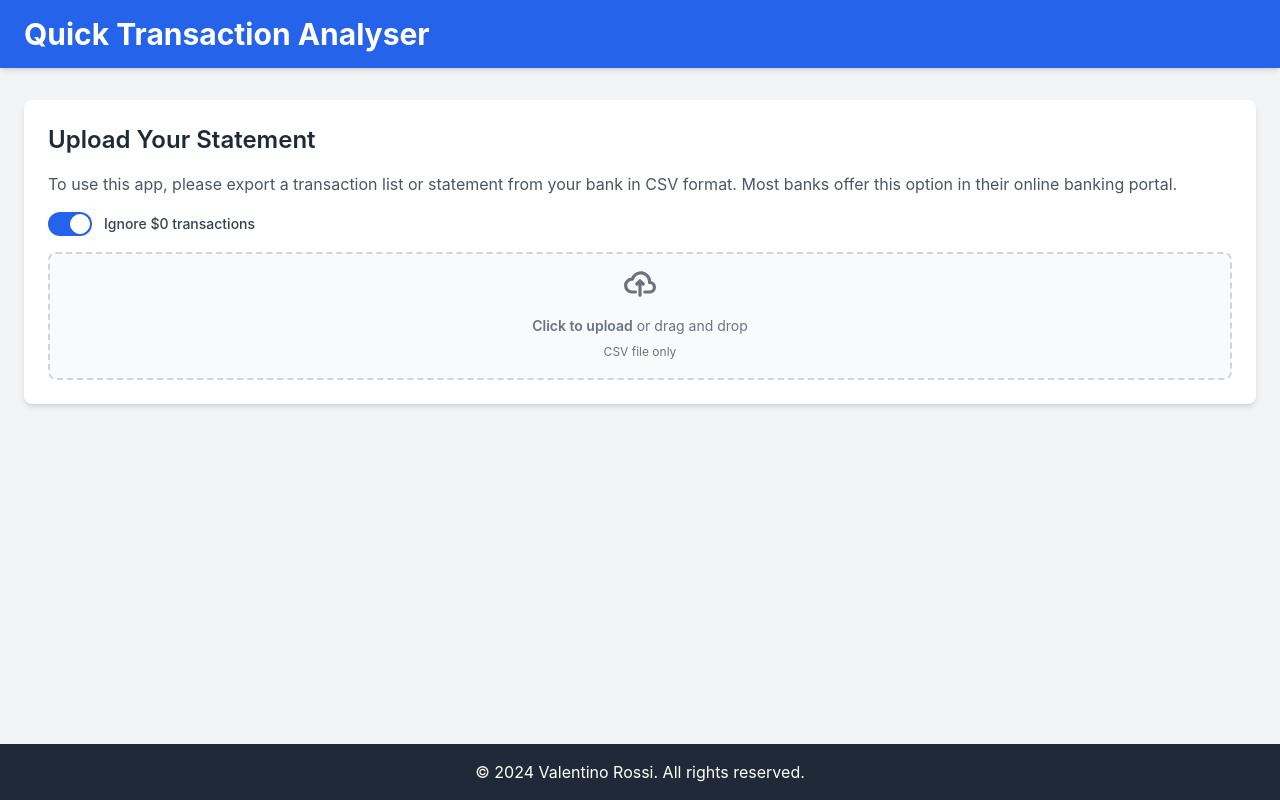
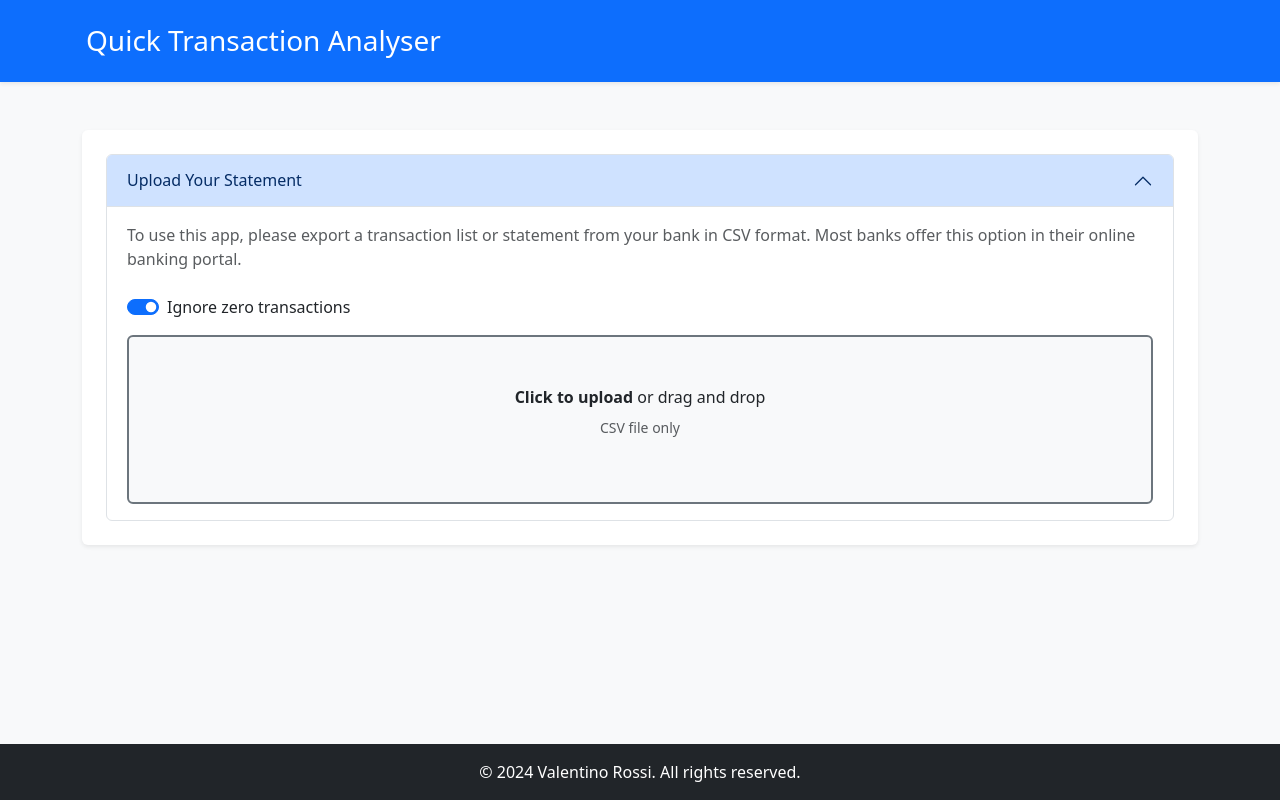
Before and after one commit to vjrossi/credit-card-expense-tracker, a React (Create React App) app: page /#/ in a window 1280 px wide. Built offline with nearby package versions, Linux system fonts and the light colour scheme.

Commit message:
visual changes

```diff
--- a/package.json
+++ b/package.json
@@ -3,15 +3,18 @@
   "version": "0.1.0",
   "private": true,
   "dependencies": {
+    "@headlessui/react": "^2.1.8",
     "@testing-library/jest-dom": "^5.17.0",
     "@testing-library/react": "^13.4.0",
     "@testing-library/user-event": "^13.5.0",
     "@types/node": "^16.18.108",
     "@types/react": "^18.3.8",
     "@types/react-dom": "^18.3.0",
+    "bootstrap": "^5.3.2",
     "chart.js": "^4.4.4",
     "date-fns": "^4.1.0",
     "react": "^18.3.1",
+    "react-bootstrap": "^2.10.4",
     "react-chartjs-2": "^5.2.0",
     "react-dom": "^18.3.1",
     "react-router-dom": "^6.26.2",
--- a/src/components/FileUpload.tsx
+++ b/src/components/FileUpload.tsx
@@ -1,13 +1,15 @@
 import React, { ChangeEvent, useState, DragEvent } from 'react';
+import { Form } from 'react-bootstrap';
 
 interface FileUploadProps {
   onFileContentChange: (content: string) => void;
   ignoreZeroTransactions: boolean;
   onIgnoreZeroTransactionsChange: (ignore: boolean) => void;
   isFileUploaded: boolean;
+  setIsUploadSectionExpanded: (isExpanded: boolean) => void;
 }
 
-const FileUpload: React.FC<FileUploadProps> = ({ onFileContentChange, ignoreZeroTransactions, onIgnoreZeroTransactionsChange, isFileUploaded }) => {
+const FileUpload: React.FC<FileUploadProps> = ({ onFileContentChange, ignoreZeroTransactions, onIgnoreZeroTransactionsChange, isFileUploaded, setIsUploadSectionExpanded }) => {
   const [isDragging, setIsDragging] = useState(false);
 
   const handleFileChange = (event: ChangeEvent<HTMLInputElement>) => {
@@ -17,6 +19,7 @@ const FileUpload: React.FC<FileUploadProps> = ({ onFileContentChange, ignoreZero
       reader.onload = (e) => {
         const content = e.target?.result as string;
         onFileContentChange(content);
+        setIsUploadSectionExpanded(false);
       };
       reader.readAsText(file);
     }
@@ -46,48 +49,45 @@ const FileUpload: React.FC<FileUploadProps> = ({ onFileContentChange, ignoreZero
       reader.onload = (e) => {
         const content = e.target?.result as string;
         onFileContentChange(content);
+        setIsUploadSectionExpanded(false);
       };
       reader.readAsText(file);
     }
   };
 
   return (
-    <div className="flex flex-col items-center justify-center w-full">
-      <div className="flex items-center justify-between w-full mb-4">
-        <label htmlFor="ignore-zero-transactions" className="inline-flex items-center cursor-pointer">
-          <input
-            type="checkbox"
-            id="ignore-zero-transactions"
-            className="sr-only peer"
-            checked={ignoreZeroTransactions}
-            onChange={(e) => onIgnoreZeroTransactionsChange(e.target.checked)}
-            disabled={isFileUploaded}
-          />
-          <div className="relative w-11 h-6 bg-gray-200 peer-focus:outline-none peer-focus:ring-4 peer-focus:ring-blue-300 rounded-full peer peer-checked:after:translate-x-full rtl:peer-checked:after:-translate-x-full peer-checked:after:border-white after:content-[''] after:absolute after:top-[2px] after:start-[2px] after:bg-white after:border-gray-300 after:border after:rounded-full after:h-5 after:w-5 after:transition-all peer-checked:bg-blue-600 peer-disabled:opacity-50 peer-disabled:cursor-not-allowed"></div>
-          <span className="ml-3 text-sm font-medium text-gray-700 peer-disabled:text-gray-400">Ignore $0 transactions</span>
-        </label>
-      </div>
+    <div>
+      <Form.Check
+        type="switch"
+        id="ignore-zero-transactions"
+        label="Ignore zero transactions"
+        checked={ignoreZeroTransactions}
+        onChange={(e: React.ChangeEvent<HTMLInputElement>) => onIgnoreZeroTransactionsChange(e.target.checked)}
+        className="mb-3"
+      />
       <label
         htmlFor="file-upload"
-        className={`flex flex-col items-center justify-center w-full h-32 border-2 border-dashed rounded-lg cursor-pointer bg-gray-50 hover:bg-gray-100 ${isDragging ? 'border-blue-500 bg-blue-50' : 'border-gray-300'}`}
+        className={`d-flex flex-column align-items-center justify-content-center p-5 border border-2 rounded ${
+          isDragging ? 'border-primary bg-light' : 'border-secondary'
+        } bg-light`}
         onDragOver={handleDragOver}
         onDragEnter={handleDragEnter}
         onDragLeave={handleDragLeave}
         onDrop={handleDrop}
       >
-        <div className="flex flex-col items-center justify-center pt-5 pb-6">
-          <svg className="w-8 h-8 mb-4 text-gray-500" aria-hidden="true" xmlns="http://www.w3.org/2000/svg" fill="none" viewBox="0 0 20 16">
-            <path stroke="currentColor" strokeLinecap="round" strokeLinejoin="round" strokeWidth="2" d="M13 13h3a3 3 0 0 0 0-6h-.025A5.56 5.56 0 0 0 16 6.5 5.5 5.5 0 0 0 5.207 5.021C5.137 5.017 5.071 5 5 5a4 4 0 0 0 0 8h2.167M10 15V6m0 0L8 8m2-2 2 2"/>
-          </svg>
-          <p className="mb-2 text-sm text-gray-500"><span className="font-semibold">Click to upload</span> or drag and drop</p>
-          <p className="text-xs text-gray-500">CSV file only</p>
+        <div className="text-center">
+          <i className="bi bi-cloud-upload fs-1 mb-3"></i>
+          <p className="mb-2">
+            <span className="fw-bold">Click to upload</span> or drag and drop
+          </p>
+          <p className="text-muted small">CSV file only</p>
         </div>
         <input
           id="file-upload"
           type="file"
           accept=".csv"
           onChange={handleFileChange}
-          className="hidden"
+          className="d-none"
         />
       </label>
     </div>
--- a/src/components/MainScreen.tsx
+++ b/src/components/MainScreen.tsx
@@ -1,4 +1,5 @@
 import React, { useState, useCallback } from 'react';
+import { Accordion } from 'react-bootstrap';
 import FileUpload from './FileUpload';
 import ExpenseParser from './ExpenseParser';
 import ExpenseVisualizer from './ExpenseVisualizer';
@@ -8,7 +9,6 @@ import { CategoryColorMap } from '../types/categoryColorMap';
 import RecurringTransactionNotification from './RecurringTransactionNotification';
 import DevPage from './DevPage';
 import { logToDevPage } from '../utils/logger';
-import { Link } from 'react-router-dom';
 
 const MainScreen: React.FC = () => {
   const [fileContent, setFileContent] = useState<string>('');
@@ -19,6 +19,7 @@ const MainScreen: React.FC = () => {
   const [showDevPage, setShowDevPage] = useState<boolean>(false);
   const [ignoreZeroTransactions, setIgnoreZeroTransactions] = useState<boolean>(true);
   const [isFileUploaded, setIsFileUploaded] = useState<boolean>(false);
+  const [isUploadSectionExpanded, setIsUploadSectionExpanded] = useState<boolean>(true);
 
   const clearDevLogs = useCallback(() => {
     localStorage.removeItem('devLogs');
@@ -32,42 +33,43 @@ const MainScreen: React.FC = () => {
     setRecurringTransactions(parsedExpenses.filter(expense => expense.IsRecurring));
   }, []);
 
+  const handleFileContentChange = useCallback((content: string) => {
+    setFileContent(content);
+    setIsFileUploaded(true);
+  }, []);
+
   return (
-    <div className="min-h-screen bg-gray-100 flex flex-col">
-      <header className="bg-blue-600 text-white shadow-md">
-        <div className="container mx-auto py-4 px-6 flex justify-between items-center">
-          <h1 className="text-3xl font-bold">Quick Transaction Analyser</h1>
-          <div>
-            {/* <button
-              onClick={() => setShowDevPage(!showDevPage)}
-              className="bg-blue-500 hover:bg-blue-700 text-white font-bold py-2 px-4 rounded mr-2"
-            >
-              {showDevPage ? 'Hide Dev Page' : 'Show Dev Page'}
-            </button> */}
-            {/* <Link to="/settings">
-              <button className="bg-green-500 hover:bg-green-700 text-white font-bold py-2 px-4 rounded">
-                Settings
-              </button>
-            </Link> */}
-          </div>
+    <div className="min-vh-100 bg-light d-flex flex-column">
+      <header className="bg-primary text-white shadow-sm">
+        <div className="container py-4 px-3 d-flex justify-content-between align-items-center">
+          <h1 className="h3 mb-0">Quick Transaction Analyser</h1>
         </div>
       </header>
-      <main className="flex-grow container mx-auto px-6 py-8">
+      <main className="flex-grow-1 container py-5">
         {showDevPage && <DevPage onClearLogs={clearDevLogs} />}
-        <div className="bg-white shadow-md rounded-lg p-6 mb-8 transition-all duration-300 hover:shadow-lg">
-          <h2 className="text-2xl font-semibold mb-4 text-gray-800">Upload Your Statement</h2>
-          <p className="text-gray-600 mb-4">
+        <div className="bg-white shadow-sm rounded p-4 mb-4">
+          <Accordion activeKey={isUploadSectionExpanded ? "0" : ""}>
+            <Accordion.Item eventKey="0">
+              <Accordion.Header onClick={() => setIsUploadSectionExpanded(!isUploadSectionExpanded)}>
+                Upload Your Statement
+              </Accordion.Header>
+              <Accordion.Body>
+                <p className="text-muted mb-4">
                   To use this app, please export a transaction list or statement from your bank in CSV format. Most banks offer this option in their online banking portal.
                 </p>
                 <FileUpload
-            onFileContentChange={(content) => {
-              setFileContent(content);
-              setIsFileUploaded(true);
-            }}
+                  onFileContentChange={handleFileContentChange}
                   ignoreZeroTransactions={ignoreZeroTransactions}
                   onIgnoreZeroTransactionsChange={setIgnoreZeroTransactions}
                   isFileUploaded={isFileUploaded}
+                  setIsUploadSectionExpanded={setIsUploadSectionExpanded}
                 />
+              </Accordion.Body>
+            </Accordion.Item>
+          </Accordion>
+          {isFileUploaded && (
+            <p className="alert alert-success mt-2">File uploaded successfully! You can upload a new file if needed.</p>
+          )}
         </div>
         <ExpenseParser fileContent={fileContent} onParsedExpenses={handleParsedExpenses} ignoreZeroTransactions={ignoreZeroTransactions} />
         {expenses.length > 0 && (
@@ -78,15 +80,15 @@ const MainScreen: React.FC = () => {
               categoryColorMap={categoryColorMap}
             />
             <TransactionTimespan expenses={expenses} categoryColorMap={categoryColorMap} />
-            <div className="bg-white shadow-md rounded-lg p-6 transition-all duration-300 hover:shadow-lg">
+            <div className="bg-white shadow-sm rounded p-4">
               <ExpenseVisualizer expenses={expenses} setCategoryColorMap={setCategoryColorMap} />
             </div>
           </>
         )}
       </main>
-      <footer className="bg-gray-800 text-white py-4">
-        <div className="container mx-auto px-6 text-center">
-          <p>&copy; 2024 Valentino Rossi. All rights reserved.</p>
+      <footer className="bg-dark text-white py-3">
+        <div className="container text-center">
+          <p className="mb-0">&copy; 2024 Valentino Rossi. All rights reserved.</p>
         </div>
       </footer>
     </div>
--- a/src/components/RecurringTransactionNotification.tsx
+++ b/src/components/RecurringTransactionNotification.tsx
@@ -30,7 +30,7 @@ const RecurringTransactionNotification: React.FC<RecurringTransactionNotificatio
         onClick={() => setIsExpanded(!isExpanded)}
       >
         <div>
-          <p className="font-bold">Recurring Transactions Detected</p>
+          <p className="font-bold text-lg">Recurring Transactions Detected</p>
           <p>We've identified {recurringGroupCount} recurring transaction{recurringGroupCount !== 1 ? 's' : ''}.</p>
         </div>
         <svg
@@ -45,32 +45,31 @@ const RecurringTransactionNotification: React.FC<RecurringTransactionNotificatio
       {isExpanded && (
         <div className="mt-4 max-h-60 overflow-y-auto custom-scrollbar">
           {Object.entries(groupedTransactions).map(([narrative, transactions]) => (
-            <div key={narrative} className="mb-4 last:mb-0">
-              <h3 className="font-semibold text-gray-700 mb-2">{narrative}</h3>
+            <div key={narrative} className="mb-3 last:mb-0">
+              <div className="flex items-center mb-2">
+                <span
+                  className="text-xs font-medium px-2 py-1 rounded-full inline-block mr-2"
+                  style={{
+                    backgroundColor: categoryColorMap[transactions[0].Category] || '#808080',
+                    color: 'white'
+                  }}
+                >
+                  {transactions[0].Category}
+                </span>
+                <h3 className="my-0 font-semibold text-gray-700 text-base">{narrative}</h3>
+              </div>
               <table className="w-full text-sm">
                 <thead>
                   <tr className="bg-yellow-200">
-                    <th className="py-2 px-4 text-left">Date</th>
-                    <th className="py-2 px-4 text-right">Amount</th>
-                    <th className="py-2 px-4 text-center">Category</th>
+                    <th className="py-1 px-1">Date</th>
+                    <th className="py-1 px-1">Amount</th>
                   </tr>
                 </thead>
                 <tbody>
                   {transactions.map((transaction, index) => (
                     <tr key={index} className="border-b border-yellow-100 last:border-b-0">
-                      <td className="py-2 px-4">{transaction.Date}</td>
-                      <td className="py-2 px-4 text-right">${transaction.DebitAmount.toFixed(2)}</td>
-                      <td className="py-2 px-4 text-center">
-                        <span
-                          className="text-xs font-medium px-2 py-1 rounded-full inline-block"
-                          style={{
-                            backgroundColor: categoryColorMap[transaction.Category] || '#808080',
-                            color: 'white'
-                          }}
-                        >
-                          {transaction.Category}
-                        </span>
-                      </td>
+                      <td className="py-1 px-1">{transaction.Date}</td>
+                      <td className="py-1 px-1">${transaction.DebitAmount.toFixed(2)}</td>
                     </tr>
                   ))}
                 </tbody>
--- a/src/index.tsx
+++ b/src/index.tsx
@@ -2,6 +2,7 @@ import ReactDOM from 'react-dom/client';
 import './index.css';
 import App from './App';
 import reportWebVitals from './reportWebVitals';
+import 'bootstrap/dist/css/bootstrap.min.css';
 
 const root = ReactDOM.createRoot(
   document.getElementById('root') as HTMLElement
```
Also changed, not shown: 1 other file (tests, documents, lock files or other folders). Lines whose indentation alone changed are shown as unchanged.
